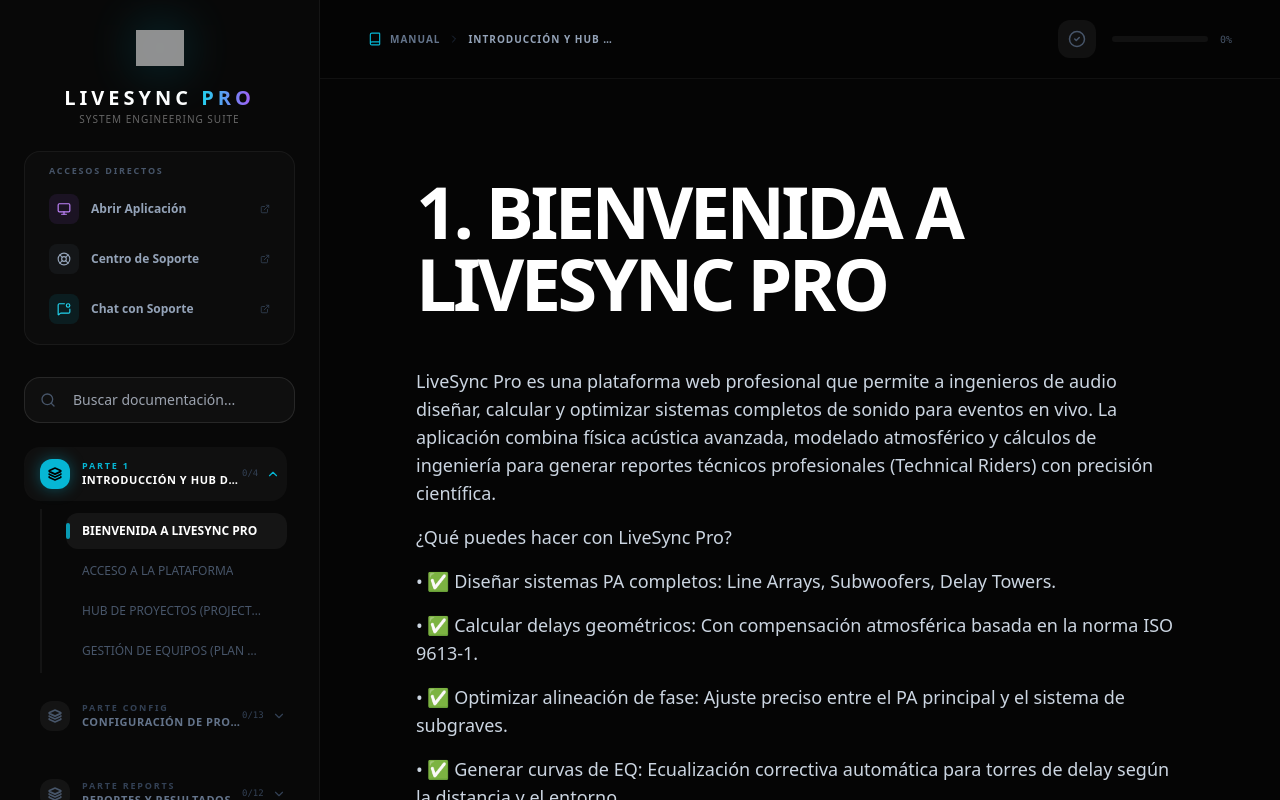
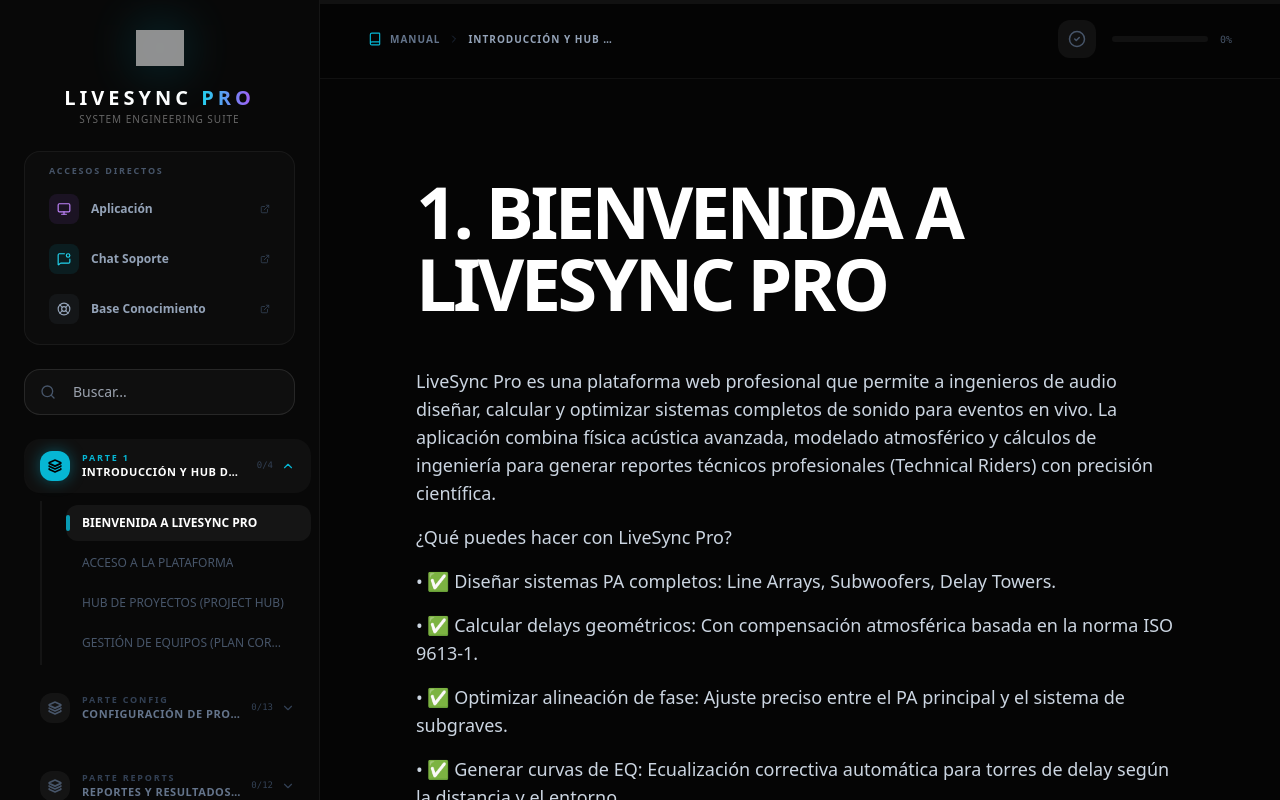
Before and after one commit to abrinay1997-stack/Manual-LiveSync-PRO, a React (Vite) app: page / in a window 1280 px wide. Shown: the top 800 px of the page. Built offline with nearby package versions, Linux system fonts and the light colour scheme; grey boxes are pictures that could not be loaded.

Commit message:
feat: Add scroll progress and improve touch handling
Introduce a scroll progress indicator and refactor touch event handling for better responsiveness on mobile devices. This includes tracking vertical scroll position and initializing touch start y-coordinates.

```diff
--- a/App.tsx
+++ b/App.tsx
@@ -7,7 +7,7 @@
 import { part7 } from './data/part7';
 import {
   Search, Menu, X, ArrowUpCircle, ChevronRight, ChevronLeft,
-  Book, Hash, CheckCircle2, Copy, Info, List, Monitor, LifeBuoy, MessageSquareDot, ExternalLink
+  Book, CheckCircle2, Copy, Info, List, Monitor, LifeBuoy, MessageSquareDot, ExternalLink
 } from 'lucide-react';
 
 const App: React.FC = () => {
@@ -15,6 +15,7 @@
   const [searchQuery, setSearchQuery] = useState('');
   const [isSidebarOpen, setIsSidebarOpen] = useState(false);
   const [showScrollTop, setShowScrollTop] = useState(false);
+  const [scrollProgress, setScrollProgress] = useState(0);
   const [isMobileSearchOpen, setIsMobileSearchOpen] = useState(false);
   const [completedSections, setCompletedSections] = useState<string[]>(() => {
     const saved = localStorage.getItem('livesync_progress');
@@ -22,13 +23,27 @@
   });
   const [tooltip, setTooltip] = useState<{ text: string, term: string, x: number, y: number } | null>(null);
 
-  const searchRef = useRef<HTMLDivElement>(null);
   const touchStartX = useRef<number | null>(null);
+  const touchStartY = useRef<number | null>(null);
+  const scrollContainerRef = useRef<HTMLDivElement>(null);
 
   useEffect(() => {
-    const handleScroll = () => setShowScrollTop(window.scrollY > 400);
-    window.addEventListener('scroll', handleScroll);
-    return () => window.removeEventListener('scroll', handleScroll);
+    const handleScroll = () => {
+      const target = scrollContainerRef.current;
+      if (!target) return;
+
+      if (target.scrollTop > 400) setShowScrollTop(true);
+      else setShowScrollTop(false);
+
+      const winScroll = target.scrollTop;
+      const height = target.scrollHeight - target.clientHeight;
+      const scrolled = height > 0 ? (winScroll / height) * 100 : 0;
+      setScrollProgress(scrolled);
+    };
+
+    const container = scrollContainerRef.current;
+    container?.addEventListener('scroll', handleScroll, { passive: true });
+    return () => container?.removeEventListener('scroll', handleScroll);
   }, []);
 
   useEffect(() => {
@@ -58,7 +73,7 @@
     setIsMobileSearchOpen(false);
     setSearchQuery('');
     setTooltip(null);
-    window.scrollTo({ top: 0, behavior: 'smooth' });
+    scrollContainerRef.current?.scrollTo({ top: 0, behavior: 'smooth' });
   };
 
   const navigate = (direction: 'next' | 'prev') => {
@@ -68,16 +83,28 @@
     }
   };
 
-  const handleTouchStart = (e: React.TouchEvent) => { touchStartX.current = e.touches[0].clientX; };
+  // Mejora de detección de Swipe: Ignora si el usuario está haciendo scroll vertical
+  const handleTouchStart = (e: React.TouchEvent) => {
+    touchStartX.current = e.touches[0].clientX;
+    touchStartY.current = e.touches[0].clientY;
+  };
+
   const handleTouchEnd = (e: React.TouchEvent) => {
-    if (!touchStartX.current) return;
+    if (!touchStartX.current || !touchStartY.current) return;
     const touchEndX = e.changedTouches[0].clientX;
-    const diff = touchStartX.current - touchEndX;
-    if (Math.abs(diff) > 100) {
-      if (diff > 0) navigate('next');
+    const touchEndY = e.changedTouches[0].clientY;
+
+    const diffX = touchStartX.current - touchEndX;
+    const diffY = touchStartY.current - touchEndY;
+
+    // Solo dispara si el movimiento horizontal es mayor al vertical (intención de swipe, no scroll)
+    if (Math.abs(diffX) > Math.abs(diffY) && Math.abs(diffX) > 80) {
+      if (diffX > 0) navigate('next');
       else navigate('prev');
     }
+
     touchStartX.current = null;
+    touchStartY.current = null;
   };
 
   const filteredResults = useMemo(() => {
@@ -168,7 +195,7 @@
               <button
                 key={i}
                 onClick={(e) => handleTermClick(e, cleanWord)}
-                className="inline border-b border-cyan-500/40 text-cyan-200/90 hover:text-cyan-400 transition-colors text-left font-inherit p-0 m-0"
+                className="inline border-b border-dotted border-cyan-500/60 text-cyan-200/90 hover:text-cyan-400 hover:border-solid transition-all text-left font-inherit p-0 m-0 cursor-help"
               >
                 {text}{' '}
               </button>
@@ -182,14 +209,12 @@
 
   return (
     <div
-      className="min-h-screen bg-[#050505] text-slate-400 flex flex-col md:flex-row font-sans selection:bg-cyan-500/30 selection:text-cyan-200 overflow-x-hidden"
-      onTouchStart={handleTouchStart}
-      onTouchEnd={handleTouchEnd}
+      className="flex flex-col md:flex-row min-h-screen bg-[#050505] text-slate-400 font-sans selection:bg-cyan-500/30 selection:text-cyan-200 overflow-hidden"
     >
-      {/* Sidebar Backdrop (Solo Móvil) */}
+      {/* Sidebar Backdrop */}
       {isSidebarOpen && (
         <div
-          className="fixed inset-0 bg-black/60 backdrop-blur-sm z-[55] md:hidden animate-fade-in"
+          className="fixed inset-0 bg-black/80 backdrop-blur-md z-[55] md:hidden animate-fade-in"
           onClick={() => setIsSidebarOpen(false)}
         />
       )}
@@ -246,9 +271,10 @@
         </div>
       )}
 
-      {/* Sidebar con Enlaces Rápidos */}
+      {/* Sidebar */}
       <aside className={`fixed inset-y-0 left-0 z-[60] w-80 bg-[#080808] border-r border-white/5 transform transition-transform duration-500 md:relative md:translate-x-0 ${isSidebarOpen ? 'translate-x-0' : '-translate-x-full'}`}>
-        <div className="h-full flex flex-col p-6 overflow-hidden">
+        <div className="h-full flex flex-col overflow-hidden">
+          <div className="p-6 pb-2">
             <div className="flex items-center justify-between mb-6 md:block">
               <Logo size="md" />
               <button onClick={() => setIsSidebarOpen(false)} className="md:hidden text-slate-500 hover:text-white transition-colors">
@@ -256,24 +282,14 @@
               </button>
             </div>
 
-          {/* Panel de Enlaces Rápidos */}
-          <div className="mb-8 p-3 bg-white/[0.02] border border-white/5 rounded-2xl space-y-1">
+            <div className="mb-6 p-3 bg-white/[0.02] border border-white/5 rounded-2xl space-y-1">
               <p className="text-[9px] uppercase tracking-[0.2em] font-black text-slate-600 px-3 mb-2">Accesos Directos</p>
               <a href="https://livesyncpro.com/" target="_blank" rel="noopener noreferrer" className="flex items-center justify-between group w-full px-3 py-2 rounded-xl hover:bg-white/5 transition-all">
                 <div className="flex items-center gap-3">
                   <div className="p-2 bg-purple-500/10 text-purple-400 rounded-lg group-hover:bg-purple-500 group-hover:text-black transition-all">
                     <Monitor size={14} />
                   </div>
-                <span className="text-xs font-bold text-slate-400 group-hover:text-white">Abrir Aplicación</span>
-              </div>
-              <ExternalLink size={10} className="text-slate-700 group-hover:text-slate-400" />
-            </a>
-            <a href="https://support.livesyncpro.com/#inicio" target="_blank" rel="noopener noreferrer" className="flex items-center justify-between group w-full px-3 py-2 rounded-xl hover:bg-white/5 transition-all">
-              <div className="flex items-center gap-3">
-                <div className="p-2 bg-slate-500/10 text-slate-400 rounded-lg group-hover:bg-slate-400 group-hover:text-black transition-all">
-                  <LifeBuoy size={14} />
-                </div>
-                <span className="text-xs font-bold text-slate-400 group-hover:text-white">Centro de Soporte</span>
+                  <span className="text-xs font-bold text-slate-400 group-hover:text-white">Aplicación</span>
                 </div>
                 <ExternalLink size={10} className="text-slate-700 group-hover:text-slate-400" />
               </a>
@@ -282,42 +298,52 @@
                   <div className="p-2 bg-cyan-500/10 text-cyan-400 rounded-lg group-hover:bg-cyan-500 group-hover:text-black transition-all">
                     <MessageSquareDot size={14} />
                   </div>
-                <span className="text-xs font-bold text-slate-400 group-hover:text-white">Chat con Soporte</span>
+                  <span className="text-xs font-bold text-slate-400 group-hover:text-white">Chat Soporte</span>
+                </div>
+                <ExternalLink size={10} className="text-slate-700 group-hover:text-slate-400" />
+              </a>
+              <a href="https://support.livesyncpro.com/#inicio" target="_blank" rel="noopener noreferrer" className="flex items-center justify-between group w-full px-3 py-2 rounded-xl hover:bg-white/5 transition-all">
+                <div className="flex items-center gap-3">
+                  <div className="p-2 bg-slate-500/10 text-slate-400 rounded-lg group-hover:bg-slate-500 group-hover:text-black transition-all">
+                    <LifeBuoy size={14} />
+                  </div>
+                  <span className="text-xs font-bold text-slate-400 group-hover:text-white">Base Conocimiento</span>
                 </div>
                 <ExternalLink size={10} className="text-slate-700 group-hover:text-slate-400" />
               </a>
             </div>
 
-          <div className="relative mb-6">
+            <div className="relative mb-4">
               <Search className="absolute left-4 top-1/2 -translate-y-1/2 text-slate-600" size={16} />
               <input
                 type="text"
-              placeholder="Buscar documentación..."
-              className="w-full bg-white/[0.03] border border-white/10 rounded-2xl py-3 pl-12 pr-4 text-sm text-white focus:outline-none focus:border-cyan-500/50"
+                placeholder="Buscar..."
+                className="w-full bg-white/[0.03] border border-white/10 rounded-2xl py-3 pl-12 pr-4 text-sm text-white focus:outline-none focus:border-cyan-500/50 transition-all"
                 value={searchQuery}
                 onChange={(e) => setSearchQuery(e.target.value)}
                 onFocus={() => { if(window.innerWidth < 768) setIsMobileSearchOpen(true); }}
               />
-            {searchQuery.length >= 2 && window.innerWidth >= 768 && (
-              <div className="absolute top-full left-0 right-0 mt-2 bg-[#121212] border border-white/10 rounded-2xl shadow-2xl z-[70] overflow-hidden">
-                {filteredResults.map((result, idx) => (
-                  <button key={idx} onClick={() => handleSectionSelect(result.section.id)} className="w-full text-left p-3 hover:bg-white/5 border-b border-white/5 last:border-0 transition-all group">
-                    <span className="block text-[10px] text-slate-600 uppercase font-bold group-hover:text-cyan-500">{result.partTitle}</span>
-                    <span className="text-xs font-bold text-slate-300 group-hover:text-white truncate block">{result.section.title}</span>
-                  </button>
-                ))}
             </div>
-            )}
           </div>
 
-          <div className="flex-1 overflow-y-auto custom-scrollbar pr-2">
+          <div className="flex-1 overflow-y-auto px-6 pr-2 custom-scrollbar">
             <Navigation activeId={activeSectionId} onSelect={handleSectionSelect} completedIds={completedSections} />
           </div>
         </div>
       </aside>
 
-      <main className="flex-1 min-w-0 bg-[#050505] flex flex-col h-screen overflow-y-auto relative scroll-smooth">
-        <header className="flex items-center justify-between px-6 md:px-12 py-5 bg-[#050505]/95 backdrop-blur-xl sticky top-0 z-40 border-b border-white/5">
+      {/* Main Content Area */}
+      <main className="flex-1 flex flex-col h-screen overflow-hidden">
+        {/* Progress Bar */}
+        <div className="fixed top-0 left-0 md:left-80 right-0 h-1 bg-white/5 z-[60]">
+          <div
+            className="h-full bg-gradient-to-r from-cyan-500 to-purple-500 transition-all duration-150"
+            style={{ width: `${scrollProgress}%` }}
+          />
+        </div>
+
+        {/* Header */}
+        <header className="flex items-center justify-between px-6 md:px-12 py-5 bg-[#050505]/95 backdrop-blur-xl border-b border-white/5 shrink-0 z-40">
           <div className="flex items-center gap-3">
              <button onClick={() => setIsSidebarOpen(true)} className="md:hidden text-white hover:text-cyan-400 transition-colors">
                <Menu size={24} />
@@ -352,16 +378,26 @@
           </div>
         </header>
 
-        <div className="flex-1 p-6 md:p-12 lg:px-24 w-full pb-32">
+        {/* Scroll Container */}
+        <div
+          ref={scrollContainerRef}
+          className="flex-1 overflow-y-auto overflow-x-hidden scroll-smooth touch-pan-y"
+          style={{ WebkitOverflowScrolling: 'touch' }}
+          onTouchStart={handleTouchStart}
+          onTouchEnd={handleTouchEnd}
+        >
+          <div className="p-6 md:p-12 lg:px-24 w-full pb-40">
             <div className="max-w-4xl mx-auto animate-fade-in space-y-12">
               <div className="md:hidden text-[10px] font-bold text-slate-700 uppercase tracking-[0.2em]">
                  {activePart?.id.replace('part-', 'P')} • {activePart?.title}
               </div>
+
               <div className="space-y-6">
                 <h1 className="text-3xl md:text-5xl lg:text-7xl font-black text-white tracking-tighter leading-tight">
                   {activeSection.title}
                 </h1>
               </div>
+
               {activeSection.subsections && activeSection.subsections.length > 0 && (
                 <div className="bg-white/[0.02] border border-white/5 rounded-2xl p-6">
                   <div className="flex items-center gap-2 text-[10px] font-bold text-slate-500 uppercase tracking-widest mb-4">
@@ -376,6 +412,7 @@
                   </div>
                 </div>
               )}
+
               <div className="text-slate-300">
                 {activeSection.content.map((line, idx) => renderUiLine(line, idx))}
                 {activeSection.subsections?.map((sub, sidx) => (
@@ -388,21 +425,23 @@
                   </div>
                 ))}
               </div>
+
               <div className="pt-24 grid grid-cols-1 md:grid-cols-2 gap-4">
                 {currentSectionIndex > 0 ? (
                   <button onClick={() => navigate('prev')} className="flex items-center gap-4 p-6 rounded-3xl bg-white/[0.02] border border-white/5 hover:border-cyan-500/50 hover:bg-cyan-500/5 transition-all text-left group">
                     <div className="w-12 h-12 rounded-2xl bg-white/5 flex items-center justify-center text-slate-500 group-hover:text-cyan-400 group-hover:bg-cyan-500/10 transition-all">
                       <ChevronLeft size={24} />
                     </div>
-                  <div>
+                    <div className="flex-1 overflow-hidden">
                       <span className="text-[10px] font-bold text-slate-600 uppercase tracking-widest block mb-1">Anterior</span>
-                    <span className="text-white font-bold block truncate max-w-[150px] md:max-w-[200px]">{allSections[currentSectionIndex - 1].title.split('. ')[1] || 'Atrás'}</span>
+                      <span className="text-white font-bold block truncate">{allSections[currentSectionIndex - 1].title.split('. ')[1] || 'Atrás'}</span>
                     </div>
                   </button>
                 ) : <div />}
+
                 {currentSectionIndex < allSections.length - 1 ? (
                   <button onClick={() => navigate('next')} className="flex items-center justify-between p-6 rounded-3xl bg-white/[0.02] border border-white/5 hover:border-purple-500/50 hover:bg-purple-500/5 transition-all text-right group">
-                  <div className="flex-1 min-w-0">
+                    <div className="flex-1 overflow-hidden">
                       <span className="text-[10px] font-bold text-slate-600 uppercase tracking-widest block mb-1">Siguiente</span>
                       <span className="text-white font-bold block truncate">{allSections[currentSectionIndex + 1].title.split('. ')[1] || 'Continuar'}</span>
                     </div>
@@ -414,8 +453,13 @@
               </div>
             </div>
           </div>
+        </div>
+
         {showScrollTop && (
-          <button onClick={() => window.scrollTo({top:0, behavior:'smooth'})} className="fixed bottom-8 right-8 w-14 h-14 bg-cyan-500 text-black rounded-2xl flex items-center justify-center z-40 shadow-2xl hover:scale-110 active:scale-90 transition-all md:bottom-12 md:right-12">
+          <button
+            onClick={() => scrollContainerRef.current?.scrollTo({top:0, behavior:'smooth'})}
+            className="fixed bottom-8 right-8 w-14 h-14 bg-cyan-500 text-black rounded-2xl flex items-center justify-center z-[50] shadow-2xl hover:scale-110 active:scale-90 transition-all md:bottom-12 md:right-12"
+          >
             <ArrowUpCircle size={24} />
           </button>
         )}
```
Lines whose indentation alone changed are shown as unchanged.
